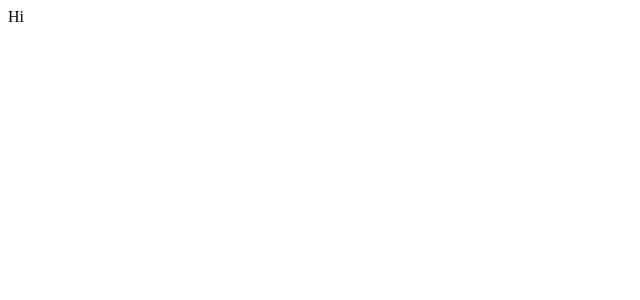
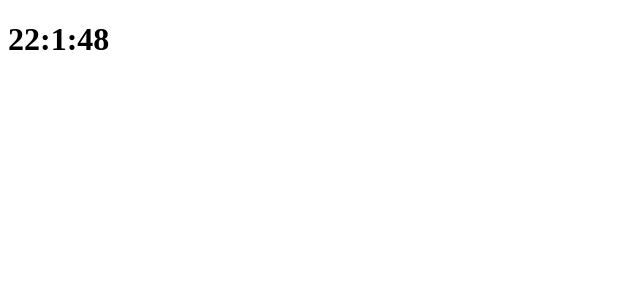
Before and after one commit to tylersloan/rush-kids-club, a React app: page / in a window 1280 px wide. Shown: the top 300 px of the page, without its empty margins (0-640 px from the left). Built offline with nearby package versions, Linux system fonts and the light colour scheme.

Commit message:
get and print the current time

```diff
--- a/App.js
+++ b/App.js
@@ -1,12 +1,21 @@
 import React from 'react';
+import ReactDOM from 'react-dom';
+
 class App extends React.Component {
+	constructor() {
+		super();
+		this.state = {
+			currentHour:   new Date().getHours(),
+			currentMinute: new Date().getMinutes(),
+			currentSecond: new Date().getSeconds()
+		}
+	}
 	render() {
+		console.log(this.state.currentSecond)
 		return (
-		  <div>Hi</div>
+			<h1>{this.state.currentHour}:{this.state.currentMinute}:{this.state.currentSecond}</h1>
 		)
 	}
-
-	// methods
 }
 
 export default App
--- a/main.js
+++ b/main.js
@@ -1,5 +1,4 @@
+import App from './App';
 import React from 'react';
 import ReactDOM from 'react-dom';
-import App from './App';
-
-ReactDOM.render(<App />, document.getElementById('app'))
+ReactDOM.render(<App />, document.getElementById('app'));
--- a/package.json
+++ b/package.json
@@ -8,8 +8,10 @@
     "babel-loader": "^6.2.0",
     "babel-preset-es2015": "^6.1.18",
     "babel-preset-react": "^6.1.18",
+    "moment": "^2.13.0",
     "react": "^15.0.1",
     "react-dom": "^15.0.1",
+    "react-time": "^4.1.0",
     "webpack": "^1.12.8",
     "webpack-dev-server": "^1.12.1"
   },
```
Also changed, not shown: index.html (indentation only).
